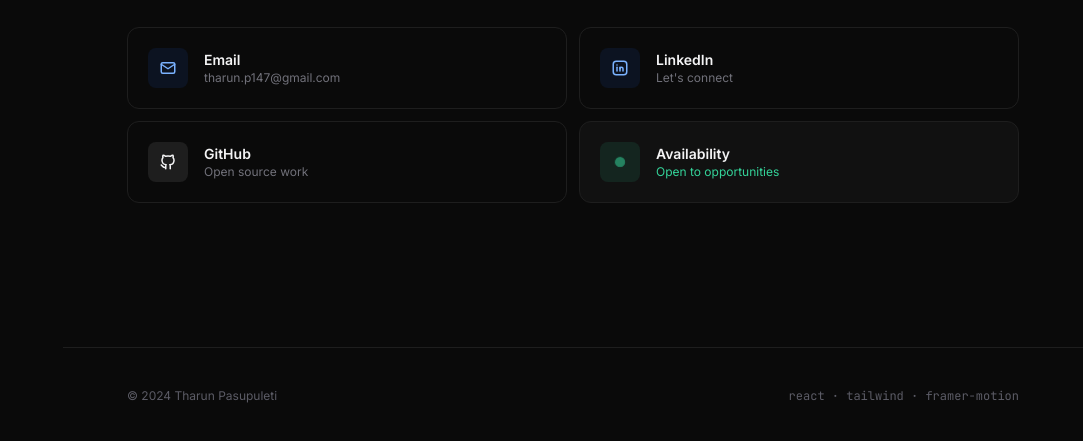
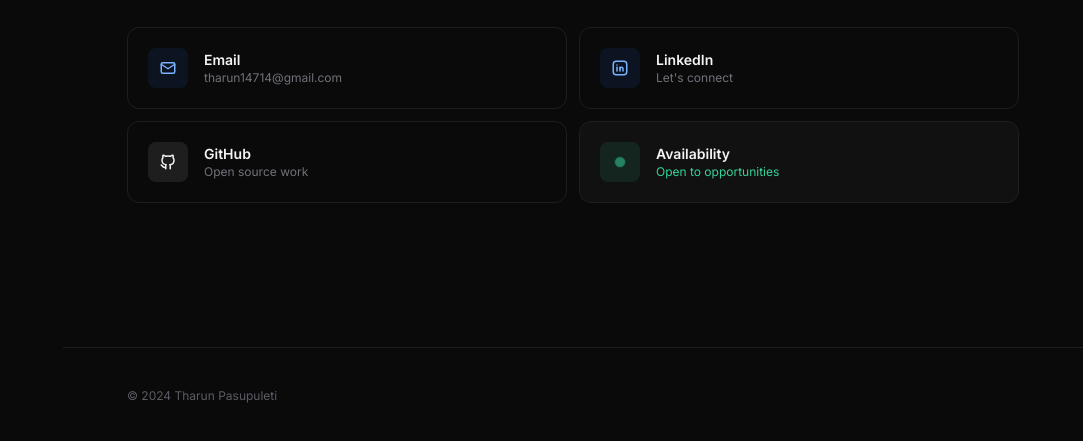
Before and after one commit to Tharun546/portfolio, a React (Vite) app: page / in a window 1280 px wide. Shown: the part 5682-6123 px from the top of the page, without its empty margins (197-1280 px from the left). Built offline with nearby package versions, Linux system fonts and the light colour scheme.

Commit message:
updated contact info

```diff
--- a/src/components/MainLayout.jsx
+++ b/src/components/MainLayout.jsx
@@ -28,9 +28,7 @@ const asset = (path) => import.meta.env.BASE_URL + path;
 const LINKS = {
   github: "https://rebrand.ly/adpth",
   linkedin: "https://rebrand.ly/linkedinLnk",
-  // TODO: point at a hosted resume PDF (e.g. public/resume.pdf → asset("resume.pdf"))
-  resume: "https://rebrand.ly/linkedinLnk",
-  email: "tharun.p147@gmail.com",
+  email: "tharun14714@gmail.com",
 };
 
 const NAV_ITEMS = [
@@ -434,9 +432,6 @@ const MainLayout = () => {
           <div className="max-w-5xl mx-auto px-5 sm:px-8 lg:px-12 xl:px-16 py-10 flex flex-col sm:flex-row items-center justify-between gap-4">
             <p className="text-[#5c5c66] text-xs">
               © {new Date().getFullYear()} Tharun Pasupuleti
-            </p>
-            <p className="text-[#5c5c66] text-xs font-mono">
-              react · tailwind · framer-motion
             </p>
           </div>
         </footer>
```
